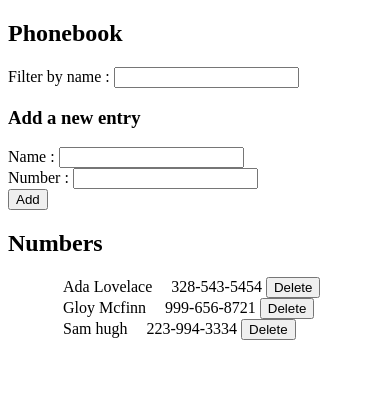
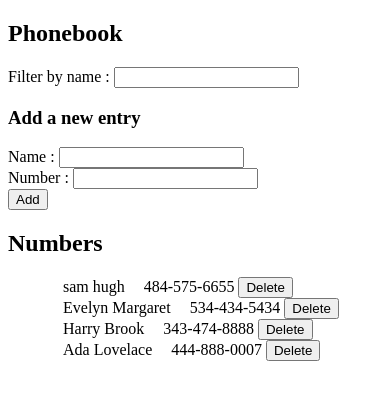
Before and after one commit to anantakrroy/ModernWebDevelopment, a React (Vite) app in the folder part2/: page / in a window 390 px wide. Shown: the top 400 px of the page. Built offline with nearby package versions, Linux system fonts and the light colour scheme; data requests are answered from the project's data file.

Commit message:
Part 2 exercise 2.15 phonebook step10

```diff
--- a/part2/db.json
+++ b/part2/db.json
@@ -1,19 +1,24 @@
 {
   "persons": [
     {
-      "name": "Ada Lovelace",
-      "number": "328-543-5454",
-      "id": 10
+      "name": "sam hugh",
+      "number": "484-575-6655",
+      "id": 13
     },
     {
-      "name": "Gloy Mcfinn",
-      "number": "999-656-8721",
-      "id": 11
+      "name": "Evelyn Margaret",
+      "number": "534-434-5434",
+      "id": 14
     },
     {
-      "name": "Sam hugh",
-      "number": "223-994-3334",
-      "id": 13
+      "name": "Harry Brook",
+      "number": "343-474-8888",
+      "id": 15
+    },
+    {
+      "name": "Ada Lovelace",
+      "number": "444-888-0007",
+      "id": 16
     }
   ]
 }
--- a/part2/src/App.jsx
+++ b/part2/src/App.jsx
@@ -13,12 +13,16 @@ const App = () => {
   const [nameFilter, setNameFilter] = useState("");
 
   const hook = () => {
-    phoneService.getPersons().then((response) => {
-      // console.log(response);
-      setPersons(response);
-    }).catch(error => {
-      alert(`Error fetching phonebook users : ${error.message} ! Retry later...`);
-    });
+    phoneService
+      .getPersons()
+      .then((response) => {
+        setPersons(response);
+      })
+      .catch((error) => {
+        alert(
+          `Error fetching phonebook users : ${error.message} ! Retry later...`
+        );
+      });
   };
   useEffect(hook, []);
 
@@ -33,10 +37,15 @@ const App = () => {
       number: newPhone,
     };
     if (isNamePresent(newName)) {
-      alert(`${newName} is already added to the phonebook ! `);
+      if (
+        window.confirm(
+          `${newName} is already added to the phonebook ! Replace old number with new number ? `
+        )
+      ) {
+        updatePerson(newPerson);
+      }
     } else {
       phoneService.createPerson(newPerson).then((response) => {
-        console.log(response);
         setPersons([...persons, response]);
         setNewName("");
         setNewPhone("");
@@ -44,16 +53,25 @@ const App = () => {
     }
   };
 
+  const updatePerson = (event) => {
+    const newPerson = event;
+    const personToUpdateId = persons.find(
+      (person) => person.name.toLowerCase() === newPerson.name.toLowerCase()
+    )["id"];
+    phoneService.updatePerson(newPerson, personToUpdateId).then((response) => {
+      setPersons(persons.map(p => p.id === personToUpdateId ? {name: p.name, number: newPerson.number} : p))
+    });
+  };
+
   const deletePerson = (event) => {
     const id = Number(event.target.id);
     const person = persons.filter((person) => person.id === id);
     const name = person[0].name;
     if (window.confirm(`Delete ${name} ?`)) {
-      // console.log(`deleting ${name}......`);
       phoneService
         .deletePerson(id)
         .then((response) => {
-          setPersons(persons.filter(person => person.id !== id))
+          setPersons(persons.filter((person) => person.id !== id));
         })
         .catch((error) => {
           alert(`Person with id ${id} is already removed from database !`);
--- a/part2/src/services/phonebook.js
+++ b/part2/src/services/phonebook.js
@@ -17,4 +17,9 @@ const deletePerson = (id) => {
     return request.then(response => response.data);
 }
 
-export default {getPersons, createPerson, deletePerson};
+const updatePerson = (person, id) => {
+    const request = axios.put(`${baseUrl}/${id}`, person);
+    return request.then(response => response.data);
+}
+
+export default {getPersons, createPerson, deletePerson, updatePerson};
```
